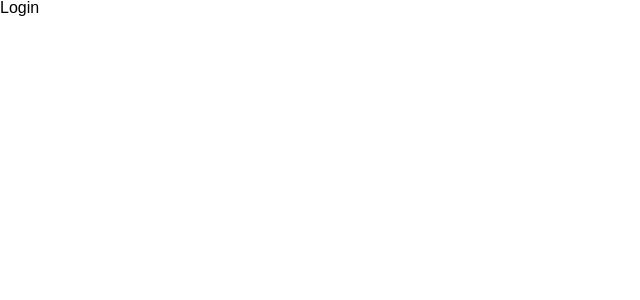
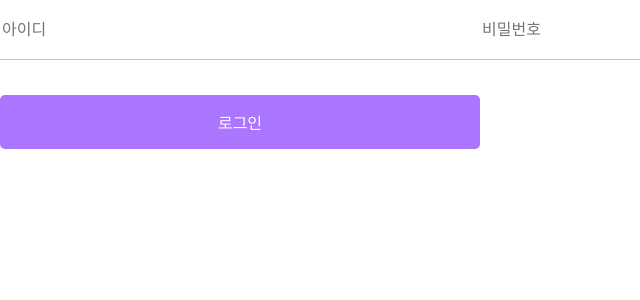
Before and after one commit to hyejee0504/Open_Market, a React (Create React App) app in the folder my-app/: page /account/login in a window 1280 px wide. Shown: the top 300 px of the page, without its empty margins (0-640 px from the left). Built offline with nearby package versions, Linux system fonts and the light colour scheme; a web font is replaced by a local one.

Commit message:
:bookmark: MarkUp: LoginForm 마크업 구현

```diff
--- /dev/null
+++ b/my-app/src/component/changeusertypebtn/ChangeUsertypeBtnStyle.ts
@@ -0,0 +1,5 @@
+import styled from "styled-components";
+
+export const ToggleBtn = styled.button`
+
+`
--- a/my-app/src/component/common/button/ButtonStyle.ts
+++ b/my-app/src/component/common/button/ButtonStyle.ts
@@ -16,6 +16,7 @@ const CommonBtn = styled.button<CommonBtnProps>`
     color: var(--color-white);
     height: 54px;
     border-radius: 5px;
+    margin-top: 35px;
     &:disabled{
         background-color: var(--color-grey);
         cursor: default;
--- a/my-app/src/component/join/joininput/JoinInput.tsx
+++ b/my-app/src/component/join/joininput/JoinInput.tsx
@@ -84,6 +84,7 @@ function PhoneInput({onChange, onClick, value1, value2, value3, error, maxlength
         maxLength={Number(4)}
         error={error}
         required
+        // autoComplete='off'
         />
         <S.PhoneInput
         name="phone3"
@@ -93,6 +94,7 @@ function PhoneInput({onChange, onClick, value1, value2, value3, error, maxlength
         maxLength={Number(4)}
         error={error}
         required
+        // autoComplete='off'
         />
       </div>
       {(value2 || value3 )&& error !== "" ? <S.ErrorMessage error={error}>{error}</S.ErrorMessage> : null}
--- a/my-app/src/component/join/joininput/JoinInputStyle.ts
+++ b/my-app/src/component/join/joininput/JoinInputStyle.ts
@@ -1,8 +1,10 @@
 import styled, { FalseyValue } from "styled-components";
 
 const CommonInput = styled.div`
+    margin: 12px 0;
     button{
         margin-left: 10px;
+
     }
 
 `;
@@ -22,6 +24,7 @@ const Input = styled.input<{ width?: string; icon?: string; error?:string; value
     background: ${({icon}) => icon && `url(${icon}) no-repeat right 15px center`};
     padding: 0px 10px;
     outline-color: ${({error, value, id}) => (value !== "" && error !== ""&& error !== "멋진 아이디네요 :)" && id !== "storeName"&& error !=="사용 가능한 사업자등록번호입니다." ? "var(--color-red)" : "var(--color-main)")};
+
 `;
 
 const ErrorMessage = styled.p<{error?: string}>`
@@ -30,6 +33,7 @@ const ErrorMessage = styled.p<{error?: string}>`
 `
 
 const PhoneInputWrapper = styled.div`
+    margin: 12px 0;
     div{
         display: flex;
         gap: 12px;
--- a/my-app/src/component/join/joininputform/JoinInputForm.tsx
+++ b/my-app/src/component/join/joininputform/JoinInputForm.tsx
@@ -237,15 +237,40 @@ export default function JoinInputForm() {
     setUserFormValue({...userFormValue, "checkBox" : e.target.checked})
   }
 
-
-
   //회원가입 제출하기
   const onSubmit = (e: React.FormEvent<HTMLFormElement>) => {
     e.preventDefault();
+    if (nameStatus !== "succeeded") {
+      alert("아이디 인증을 완료해 주세요.");
+      return;
+    }
+    if (userType === "SELLER" && companyStatus !== "succeeded") {
+      alert("사업자 등록 번호 인증을 완료해 주세요.");
+      return;
+    }
+
+    const { username, password, checkPassword, name, phone1, phone2, phone3 } = userFormValue;
+    let userData: JoinDataForm = {
+      username,
+      password,
+      password2: checkPassword,
+      phone_number: `${phone1}${phone2}${phone3}`,
+      name,
+    };
+    if (userType === "SELLER") {
+      userData = {
+        company_registration_number: sellerValues.companyRegistrationNumber,
+        store_name: sellerValues.storeName,
+        ...userData,
+      };
+    }
+    console.log(userData);
+    dispatch(fetchPostJoin({ userType, userData }));
 
     }
 
   return (
+
     <form onSubmit={onSubmit}>
       <CommonInput
       label='아이디'
@@ -321,9 +346,9 @@ export default function JoinInputForm() {
       <div style={{display: "flex", alignItems: "flex-end"}}>
         <CheckBoxInput onChange={onChangeCheckbox} checked={userFormValue.checkBox} children={undefined}/>
         <span style={{color : "var(--color-darkGrey)", lineHeight : "5px"}}>
-          호두샵의
+          호두샵의&nbsp;
           <Link to="/" style={{fontWeight : "700", textDecoration: "underline"}}>이용약관</Link> 및
-          <Link to="/" style={{fontWeight : "700", textDecoration: "underline"}}>개인정보처리방침</Link>
+          <Link to="/" style={{fontWeight : "700", textDecoration: "underline"}}> 개인정보처리방침</Link>
           에 대한 내용을 확인하였고 동의합니다.</span>
       </div>
 
--- /dev/null
+++ b/my-app/src/component/login/LoginForm.tsx
@@ -0,0 +1,51 @@
+import React, {useState} from 'react';
+import * as S from "./LoginFormStyle";
+import { CommonBtn } from '../common/button/Button';
+
+export default function LoginForm() {
+
+    const initialValues = {
+        username : "",
+        password : "",
+    }
+
+    //유저 정보 상태
+  const [userFormValue, setUserFormValue] = useState(initialValues);
+
+
+
+    //input 값 변경 함수
+    const onchange = (e : React.ChangeEvent<HTMLInputElement>) => {
+        const {name , value} = e.target;
+        setUserFormValue({...userFormValue, [name] : value})
+
+    }
+
+    //로그인 폼 제출
+    const onsubmit = () => {
+
+    }
+
+  return (
+    <form onSubmit={onsubmit}>
+        <S.LoginInput
+        type='text'
+        name='username'
+        placeholder='아이디'
+        onChange={onchange}
+        value={userFormValue.username}
+        required
+        />
+        <S.LoginInput
+        type='password'
+        name='password'
+        placeholder='비밀번호'
+        onChange={onchange}
+        value={userFormValue.password}
+        required
+        />
+        <CommonBtn type='submit'>로그인</CommonBtn>
+
+    </form>
+  )
+}
--- /dev/null
+++ b/my-app/src/component/login/LoginFormStyle.ts
@@ -0,0 +1,12 @@
+import styled from "styled-components";
+
+const LoginInput = styled.input`
+    width: 480px;
+    height: 60px;
+    border: 0;
+    border-bottom: 1px solid var(--color-grey);
+`
+
+
+
+export {LoginInput}
--- a/my-app/src/pages/account/login/Login.tsx
+++ b/my-app/src/pages/account/login/Login.tsx
@@ -1,9 +1,10 @@
 import React from 'react'
+import LoginForm from '../../../component/login/LoginForm'
 
 export default function Login() {
   return (
 
-      <h1>Login</h1>
+      <LoginForm/>
 
 
   )
```
Also changed, not shown: my-app/src/component/changeusertypebtn/ChangeUsertypeBtn.tsx (added, +8 -0 lines).
